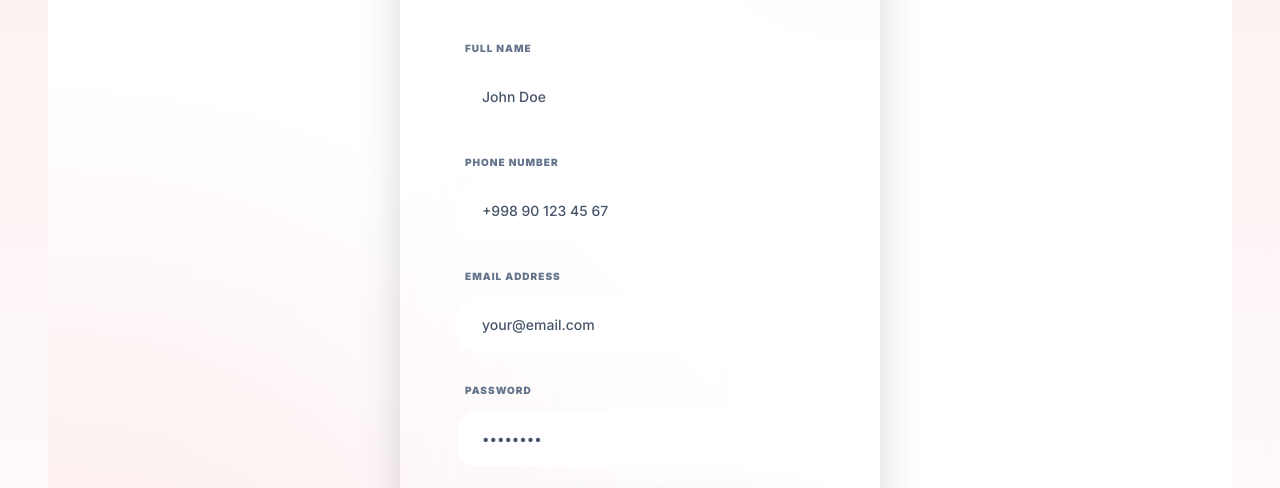
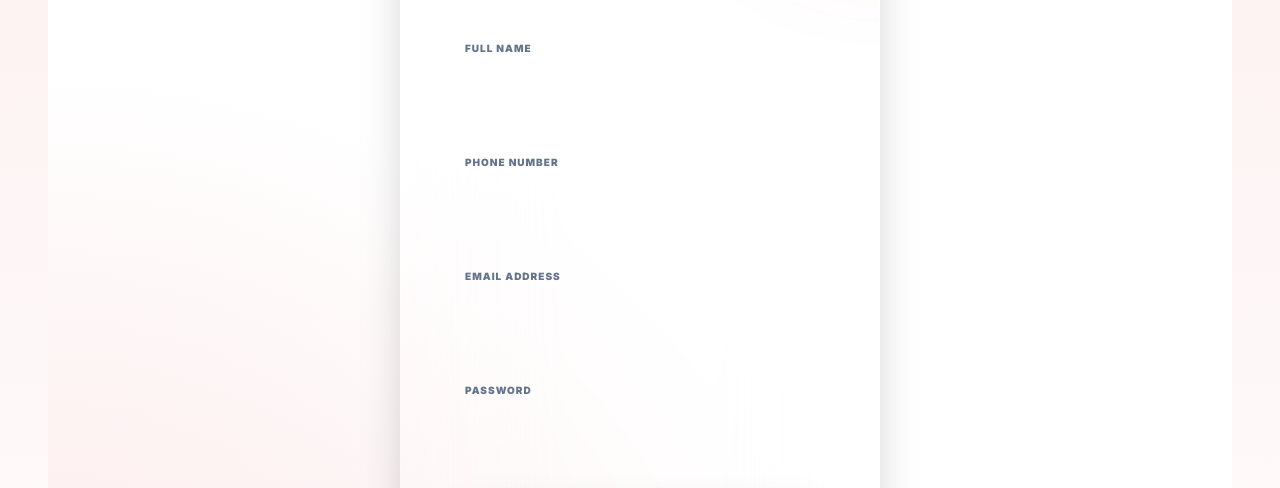
Before and after one commit to yakubov45/Anisa, a Next.js app: page /register in a window 1280 px wide. Shown: the part 383-871 px from the top of the page. Built offline with nearby package versions, Linux system fonts and the light colour scheme; no server answers; the database is empty.

Commit message:
Fix: Input text visibility in dark mode

```diff
--- a/app/(auth)/login/page.js
+++ b/app/(auth)/login/page.js
@@ -74,7 +74,7 @@ export default function LoginPage() {
                             required
                             value={email}
                             onChange={(e) => setEmail(e.target.value)}
-                            className="w-full bg-surface-100/50 border border-white/5 rounded-2xl px-6 py-4 text-sm focus:ring-2 focus:ring-primary/40 outline-none transition-all placeholder:text-surface-500 text-foreground font-medium"
+                            className="w-full bg-white/5 border border-white/10 rounded-2xl px-6 py-4 text-sm focus:ring-2 focus:ring-primary/40 outline-none transition-all placeholder:text-white/20 text-white font-medium"
                             placeholder="your@email.com"
                         />
                     </div>
@@ -89,7 +89,7 @@ export default function LoginPage() {
                             required
                             value={password}
                             onChange={(e) => setPassword(e.target.value)}
-                            className="w-full bg-surface-100/50 border border-white/5 rounded-2xl px-6 py-4 text-sm focus:ring-2 focus:ring-primary/40 outline-none transition-all placeholder:text-surface-500 text-foreground font-medium"
+                            className="w-full bg-white/5 border border-white/10 rounded-2xl px-6 py-4 text-sm focus:ring-2 focus:ring-primary/40 outline-none transition-all placeholder:text-white/20 text-white font-medium"
                             placeholder="••••••••"
                         />
                     </div>
--- a/app/(auth)/register/page.js
+++ b/app/(auth)/register/page.js
@@ -84,7 +84,7 @@ export default function RegisterPage() {
                             required
                             value={name}
                             onChange={(e) => setName(e.target.value)}
-                            className="w-full bg-surface-100/50 border border-white/5 rounded-2xl px-6 py-4 text-sm focus:ring-2 focus:ring-primary/40 outline-none transition-all placeholder:text-surface-500 text-foreground font-medium"
+                            className="w-full bg-white/5 border border-white/10 rounded-2xl px-6 py-4 text-sm focus:ring-2 focus:ring-primary/40 outline-none transition-all placeholder:text-white/20 text-white font-medium"
                             placeholder="John Doe"
                         />
                     </div>
@@ -96,7 +96,7 @@ export default function RegisterPage() {
                             required
                             value={phoneNumber}
                             onChange={(e) => setPhoneNumber(e.target.value)}
-                            className="w-full bg-surface-100/50 border border-white/5 rounded-2xl px-6 py-4 text-sm focus:ring-2 focus:ring-primary/40 outline-none transition-all placeholder:text-surface-500 text-foreground font-medium"
+                            className="w-full bg-white/5 border border-white/10 rounded-2xl px-6 py-4 text-sm focus:ring-2 focus:ring-primary/40 outline-none transition-all placeholder:text-white/20 text-white font-medium"
                             placeholder="+998 90 123 45 67"
                         />
                     </div>
@@ -108,7 +108,7 @@ export default function RegisterPage() {
                             required
                             value={email}
                             onChange={(e) => setEmail(e.target.value)}
-                            className="w-full bg-surface-100/50 border border-white/5 rounded-2xl px-6 py-4 text-sm focus:ring-2 focus:ring-primary/40 outline-none transition-all placeholder:text-surface-500 text-foreground font-medium"
+                            className="w-full bg-white/5 border border-white/10 rounded-2xl px-6 py-4 text-sm focus:ring-2 focus:ring-primary/40 outline-none transition-all placeholder:text-white/20 text-white font-medium"
                             placeholder="your@email.com"
                         />
                     </div>
@@ -120,7 +120,7 @@ export default function RegisterPage() {
                             required
                             value={password}
                             onChange={(e) => setPassword(e.target.value)}
-                            className="w-full bg-surface-100/50 border border-white/5 rounded-2xl px-6 py-4 text-sm focus:ring-2 focus:ring-primary/40 outline-none transition-all placeholder:text-surface-500 text-foreground font-medium"
+                            className="w-full bg-white/5 border border-white/10 rounded-2xl px-6 py-4 text-sm focus:ring-2 focus:ring-primary/40 outline-none transition-all placeholder:text-white/20 text-white font-medium"
                             placeholder="••••••••"
                         />
                     </div>
```
